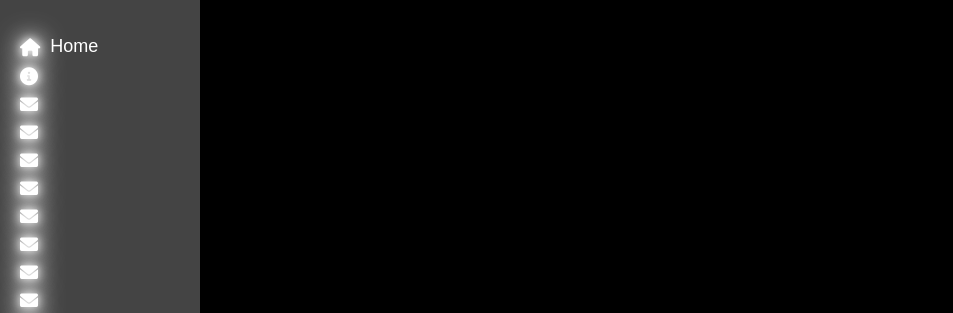
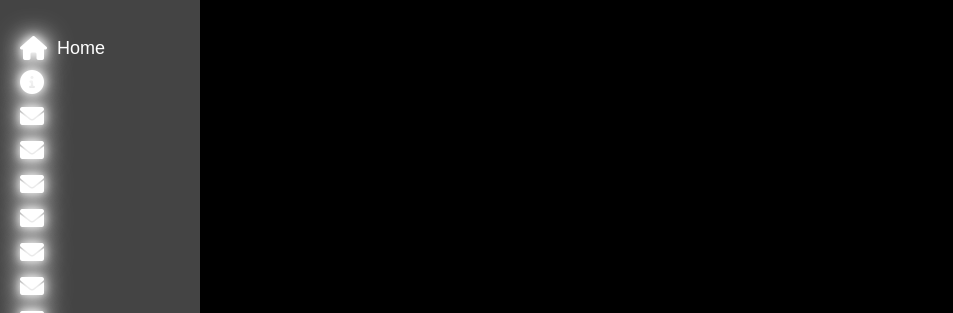
Before and after one commit to Pyro-central/px-minimal, a plain HTML site: page index.html in a window 1280 px wide. Shown: the top 313 px of the page, without its empty margins (0-953 px from the left). Drawn offline with Linux system fonts and the light colour scheme.

Commit message:
Update index.html

```diff
--- a/index.html
+++ b/index.html
@@ -52,6 +52,7 @@
     nav ul li a i {
         margin-right: 10px;
         text-shadow: 0 0 10px white, 0 0 20px white, 0 0 30px white;
+        font-size: 24px; /* Increase this value to make icons bigger */
     }
 </style>
 </head>
```
Lines whose indentation alone changed are shown as unchanged.
